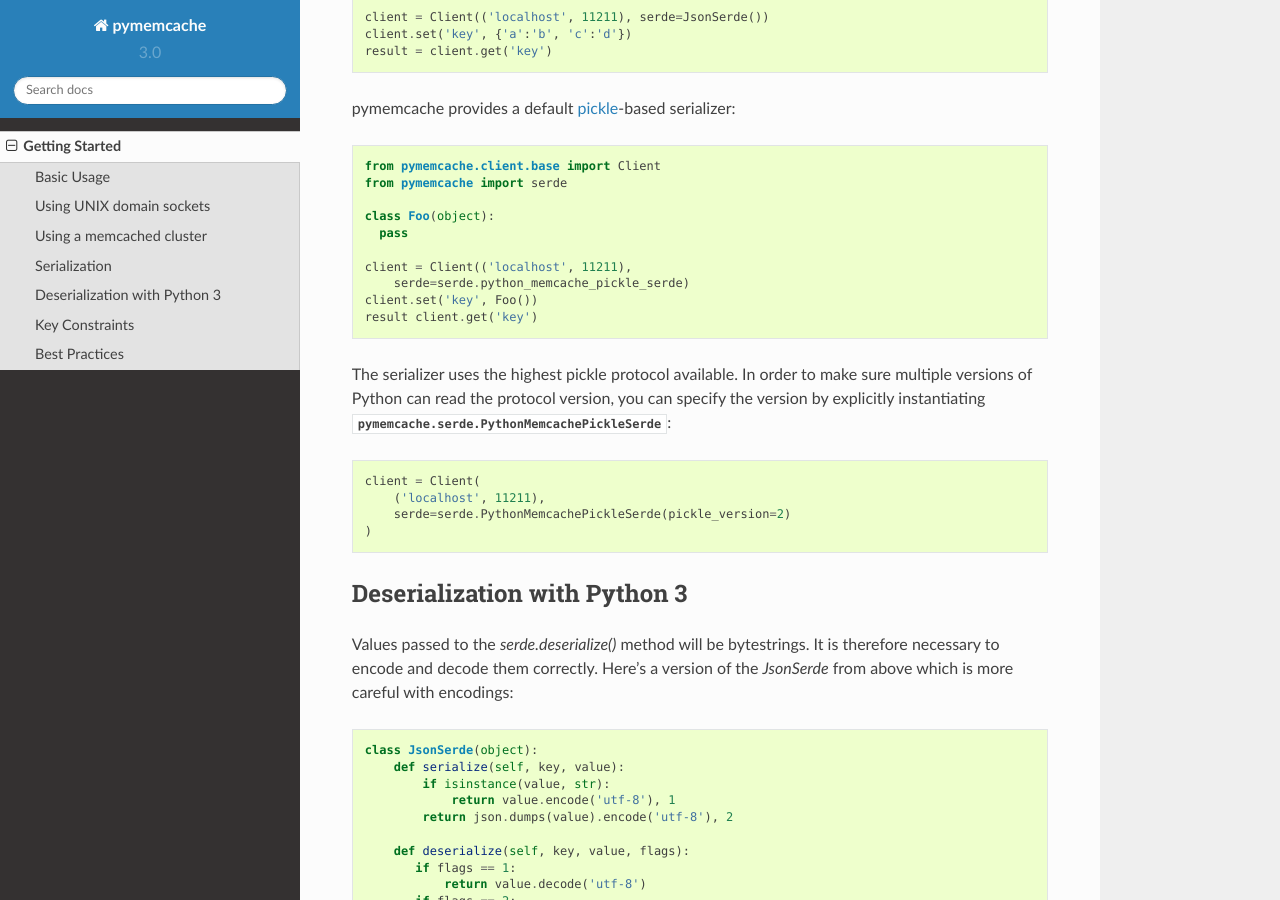
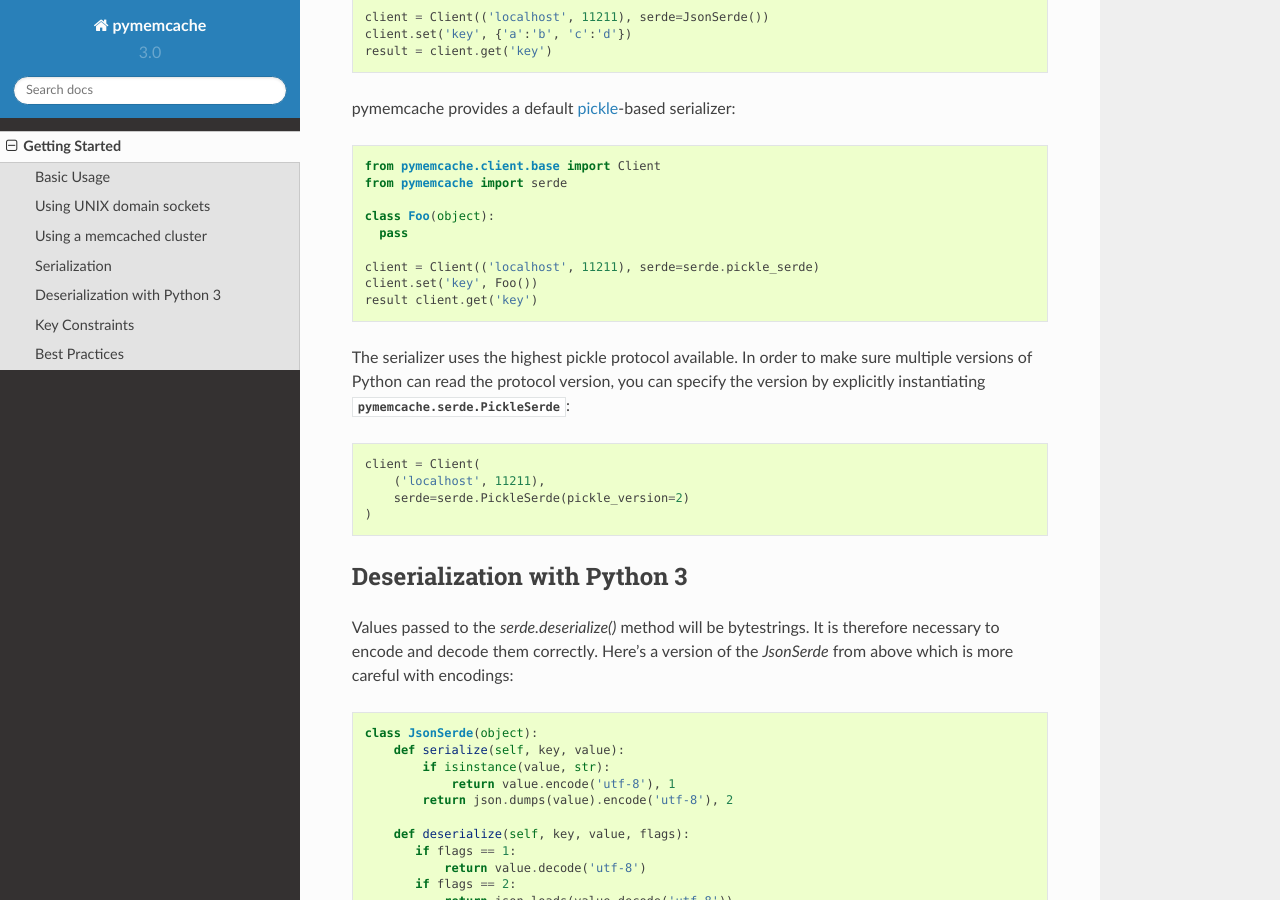
Before and after one commit to pinterest/pymemcache, a Sphinx documentation site: the page built from docs/getting_started.rst, in a window 1280 px wide and 900 px high, scrolled down 1268 px. Built offline with Sphinx 7.4.7 and the Read the Docs theme 2.0.0, drawn with Linux system fonts in a browser that asks for light colours; pages that are not in the unit, such as notebooks, are missing from menus; some of the changed text lies outside the part shown.

Commit message:
Fixes to PickleSerde per review
- Rename PythonMemcachePickleSerde to PickleSerde
  (and python_memcache_pickle_serde to pickle_serde)
- Minor typo and formatting fixes
- Small cleanup to base client and pooled client init methods
- Link to pickle docs

```diff
--- a/docs/getting_started.rst
+++ b/docs/getting_started.rst
@@ -77,20 +77,19 @@
     class Foo(object):
       pass
 
-    client = Client(('localhost', 11211),
-        serde=serde.python_memcache_pickle_serde)
+    client = Client(('localhost', 11211), serde=serde.pickle_serde)
     client.set('key', Foo())
     result client.get('key')
 
 The serializer uses the highest pickle protocol available. In order to make
 sure multiple versions of Python can read the protocol version, you can specify
-the version by explicitly instantiating :class:`pymemcache.serde.PythonMemcachePickleSerde`:
+the version by explicitly instantiating :class:`pymemcache.serde.PickleSerde`:
 
 .. code-block:: python
 
     client = Client(
         ('localhost', 11211),
-        serde=serde.PythonMemcachePickleSerde(pickle_version=2)
+        serde=serde.PickleSerde(pickle_version=2)
     )
 
 
@@ -152,8 +151,7 @@
    know about errors from memcache, and make sure you have some other way to
    detect memcache server failures.
  - Unless you have a known reason to do otherwise, use the provided serializer
-   in `pymemcache.serde.python_memcache_pickle_serde` for any de/serialization
-   of objects
+   in `pymemcache.serde.pickle_serde` for any de/serialization of objects.
 
 .. WARNING::
 
```
Also changed, not shown: ChangeLog.rst (+6 -8 lines), 4 other files.
